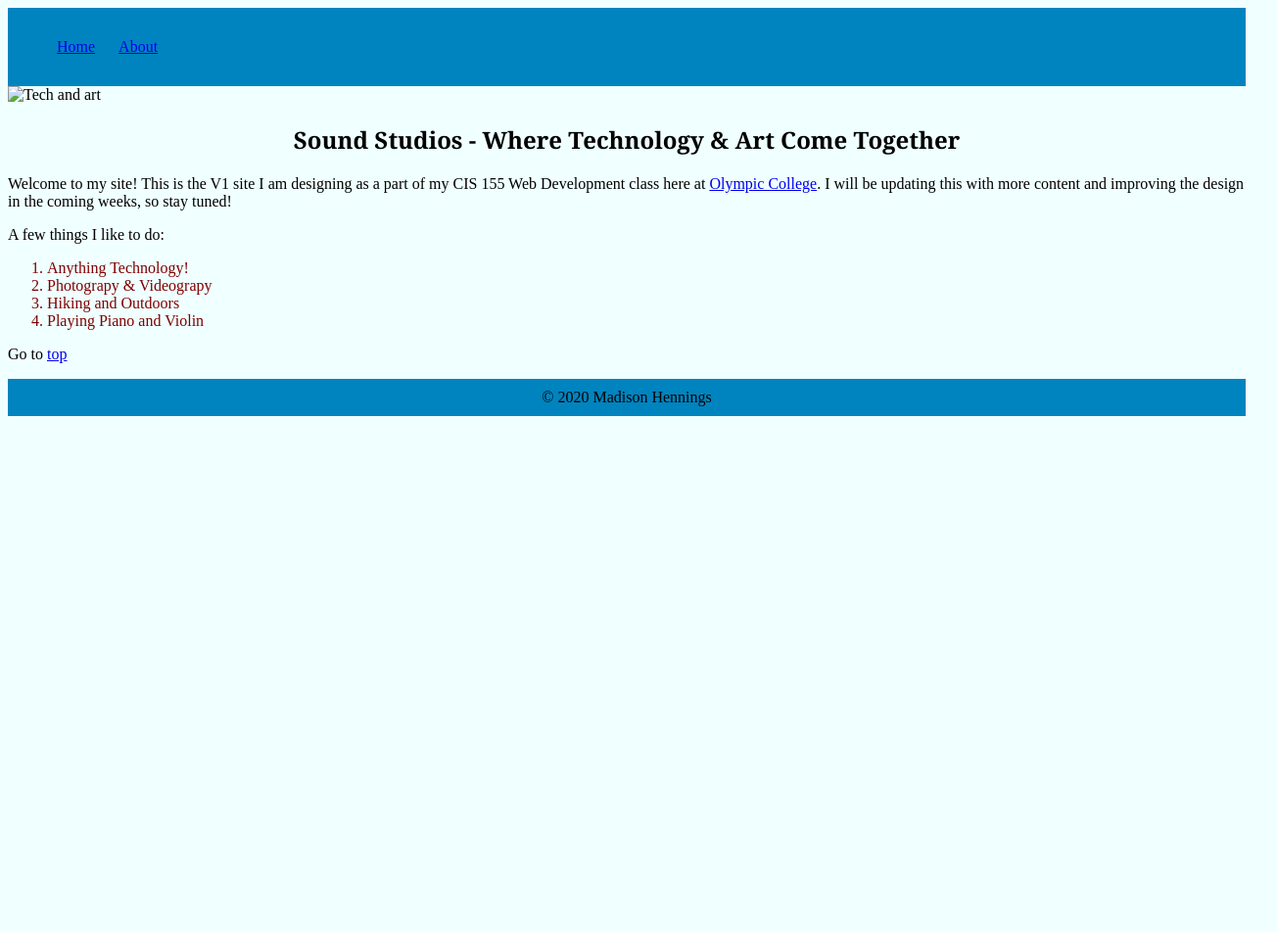
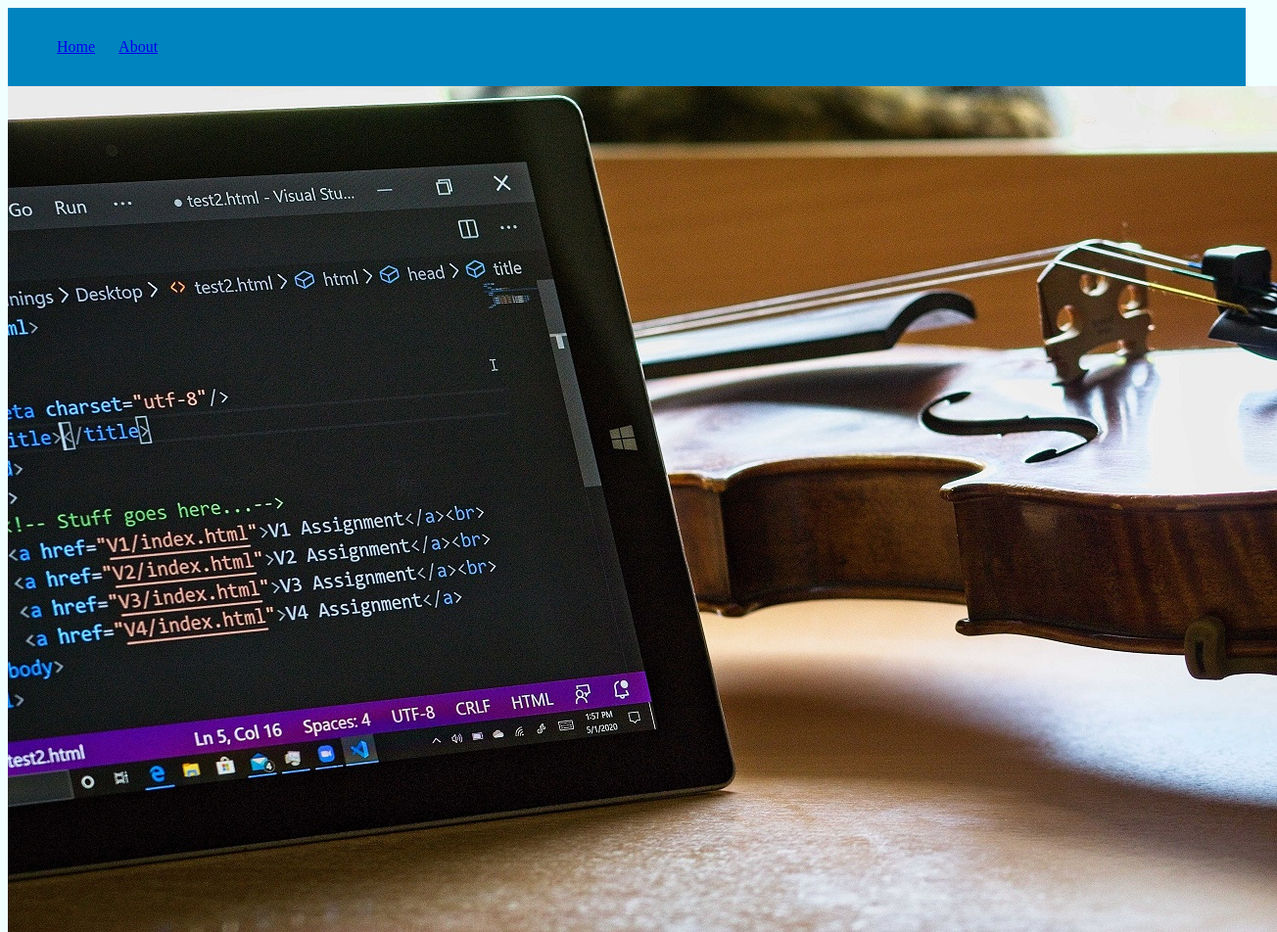
Before and after one commit to Mhenn1/Project, a plain HTML site: page V1/index.html in a window 1280 px wide. Shown: the top 952 px of the page at 98% size, 1304 px wide, since content can reach past the window. Before the commit the page ends 800 px from the top, so only its background shows below. Drawn offline with Linux system fonts and the light colour scheme.

Commit message:
Update index.html

```diff
--- a/V1/index.html
+++ b/V1/index.html
@@ -27,7 +27,7 @@
               </ul>
             </nav>
           <!--M1LO9 Demonstrate the use of inline images (HTML)-->
-          <img src="V1/_MG_7857.jpg" alt="Tech and art" />
+          <img src="_MG_7857.jpg" alt="Tech and art" />
 
     <article>
         <!--M1LO10 Demonstrate the use of special characters from extended character sets -->
```
